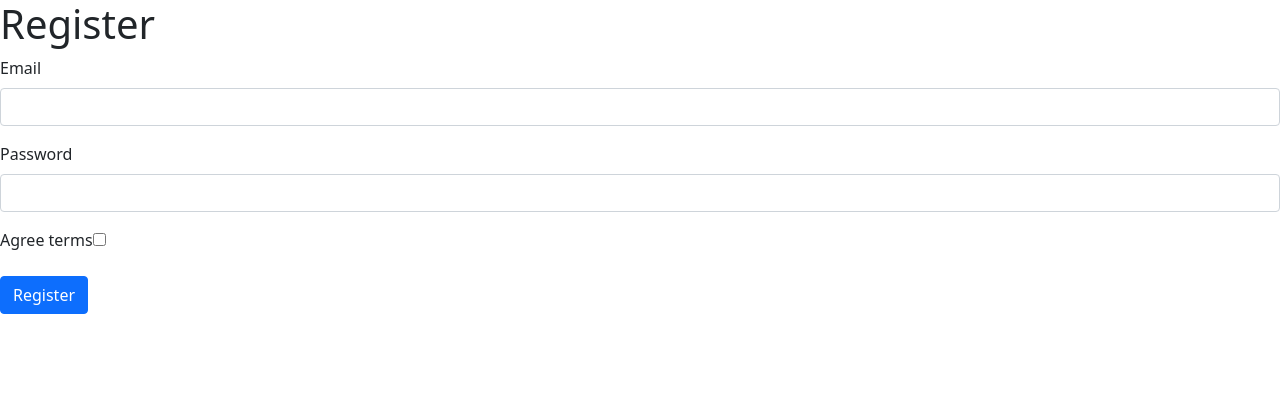
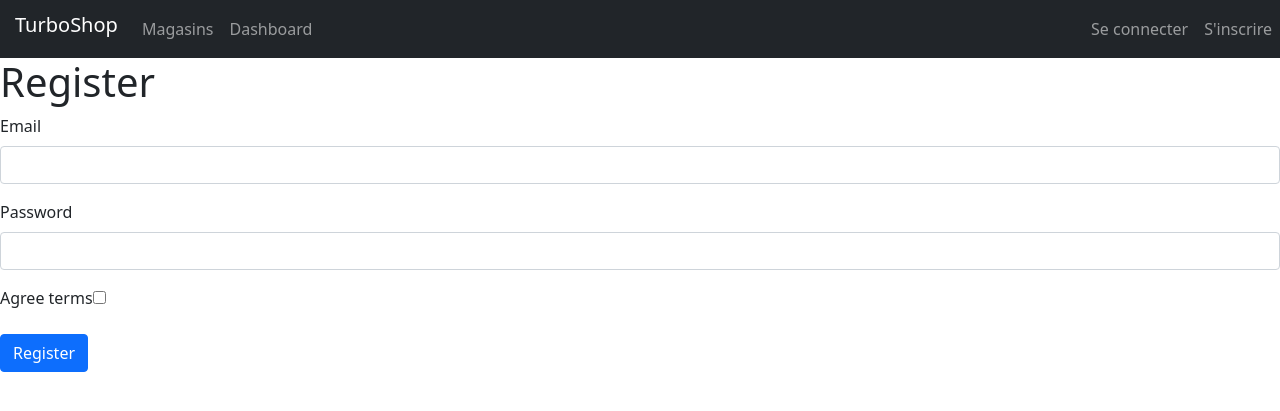
Before and after one commit to baptisterbr/Symfony-Project, a Symfony app: template templates/registration/register.html.twig in a window 1280 px wide. Shown: the top 411 px of the page. Run offline with Twig, Linux system fonts and the light colour scheme; the template is opened without the code that fills it, so the values that code supplies are empty; form fields are guessed from the names that the template uses; some libraries are stand-ins or nearby versions.

Commit message:
add navbar

```diff
--- a/templates/base.html.twig
+++ b/templates/base.html.twig
@@ -15,6 +15,7 @@
         {% endblock %}
     </head>
     <body>
+        {% include('navbar/navbar.html.twig') %}
         {% block body %}{% endblock %}
     </body>
 </html>
--- /dev/null
+++ b/templates/navbar/navbar.html.twig
@@ -0,0 +1,36 @@
+<nav class="navbar navbar-expand-lg navbar-dark bg-dark">
+    <span class="navbar-brand h2" style="padding-left: 15px">TurboShop</span>
+    <button class="navbar-toggler" type="button" data-toggle="collapse" data-target="#navbarNav" aria-controls="navbarNav" aria-expanded="false" aria-label="Toggle navigation">
+        <span class="navbar-toggler-icon"></span>
+    </button>
+    <div class="collapse navbar-collapse" id="navbarNav">
+        <ul class="navbar-nav">
+            <li class="nav-item">
+                <a class="nav-link" href="{{ path("home") }}">Magasins</a>
+            </li>
+            <li class="nav-item">
+                <a class="nav-link" href="{{ path("admin") }}">Dashboard</a>
+            </li>
+        </ul>
+    </div>
+
+    <div class="collapse navbar-collapse justify-content-end">
+        <ul class="navbar-nav">
+
+            {% if app.user %}
+                <li class="nav-item">
+                    <a class="nav-link" href="{{ path("app_logout") }}">Déconnecter : {{ app.user.username }}</a>
+                </li>
+            {% else %}
+                <li class="nav-item">
+                    <a class="nav-link" href="{{ path("app_login") }}">Se connecter</a>
+                </li>
+                <li class="nav-item">
+                    <a class="nav-link" href="{{ path("app_register") }}">S'inscrire</a>
+                </li>
+            {% endif %}
+
+
+        </ul>
+    </div>
+</nav>
```
